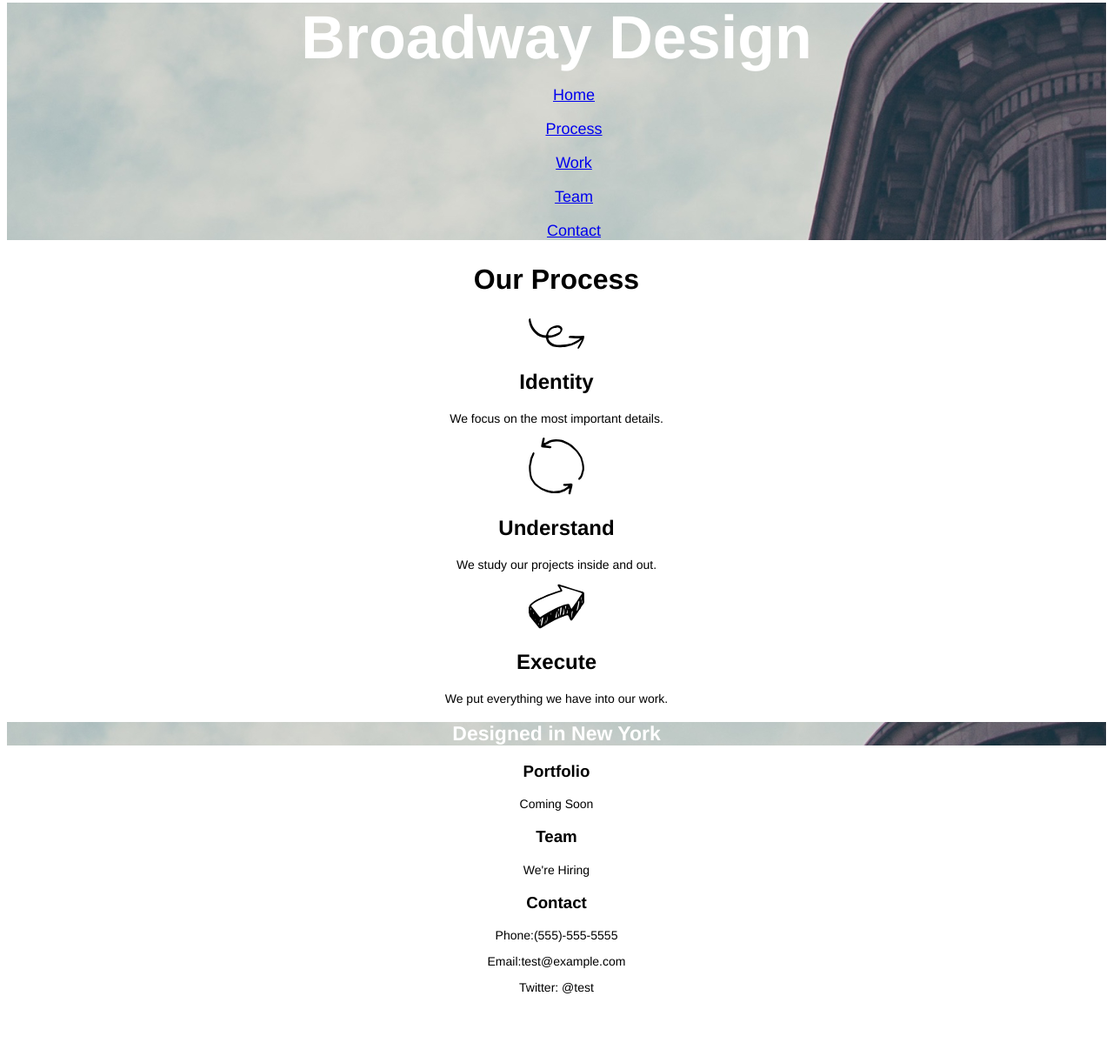
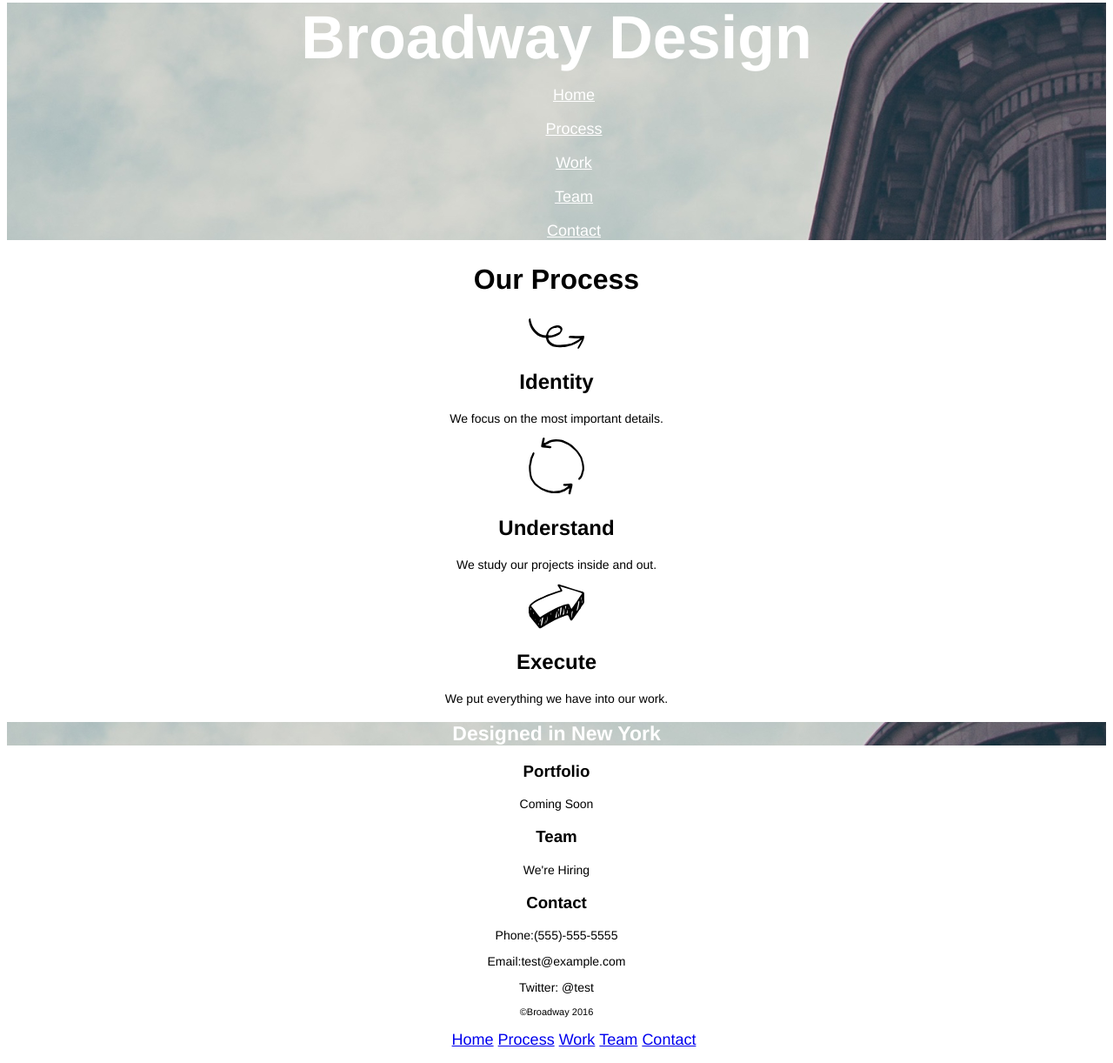
Before and after one commit to dr9289/Broadway-Design, a plain HTML site: page index.html in a window 1280 px wide. Shown: the part 5-1227 px from the top of the page at 87% size. Before the commit the page ends 1162 px from the top, so only its background shows below. Drawn offline with Linux system fonts and the light colour scheme.

Commit message:
99second

```diff
--- a/index.html
+++ b/index.html
@@ -8,25 +8,25 @@
 			<header id="top">
 				<h1>Broadway Design</h1>
 				<nav>
-					<ul>
+					<ul id="navlist1">
 						<li>
-							<a class="btn-nav" href="#">Home</a>
+							<a class="btn-nav1" href="#">Home</a>
 						</li>
 						<br>
 							<li>
-								<a class="btn-nav" href="#">Process</a>
+								<a class="btn-nav1" href="#">Process</a>
 							</li>
 							<br>
 								<li>
-									<a class="btn-nav" href="#">Work</a>
+									<a class="btn-nav1" href="#">Work</a>
 								</li>
 								<br>
 									<li>
-										<a class="btn-nav" href="#">Team</a>
+										<a class="btn-nav1" href="#">Team</a>
 									</li>
 									<br>
 										<li>
-											<a class="btn-nav" href="#">Contact</a>
+											<a class="btn-nav1" href="#">Contact</a>
 										</li>
 									</ul>
 								</nav>
@@ -54,5 +54,25 @@
 												<p>Phone:(555)-555-5555</p>
 												<p>Email:test@example.com</p>
 												<p>Twitter: @test</p>
+												<div id="navlist2">
+													<p class="footer">©Broadway 2016</p>
+													<ul >
+														<li>
+															<a href="#">Home</a>
+														</li>
+														<li>
+															<a href="#">Process</a>
+														</li>
+														<li>
+															<a href="#">Work</a>
+														</li>
+														<li>
+															<a  href="#">Team</a>
+														</li>
+														<li>
+															<a href="#">Contact</a>
+														</li>
+													</ul>
+												</div>
 											</body>
 										</html>
```
